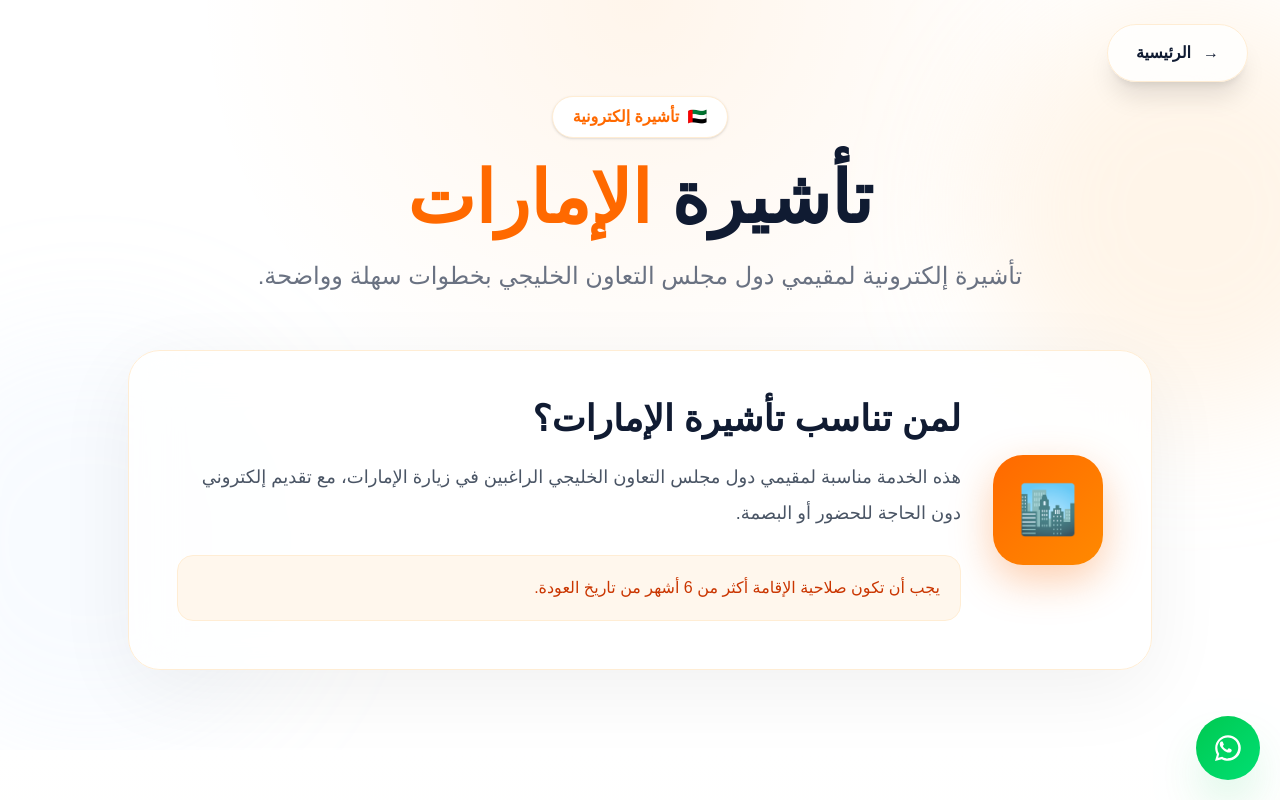
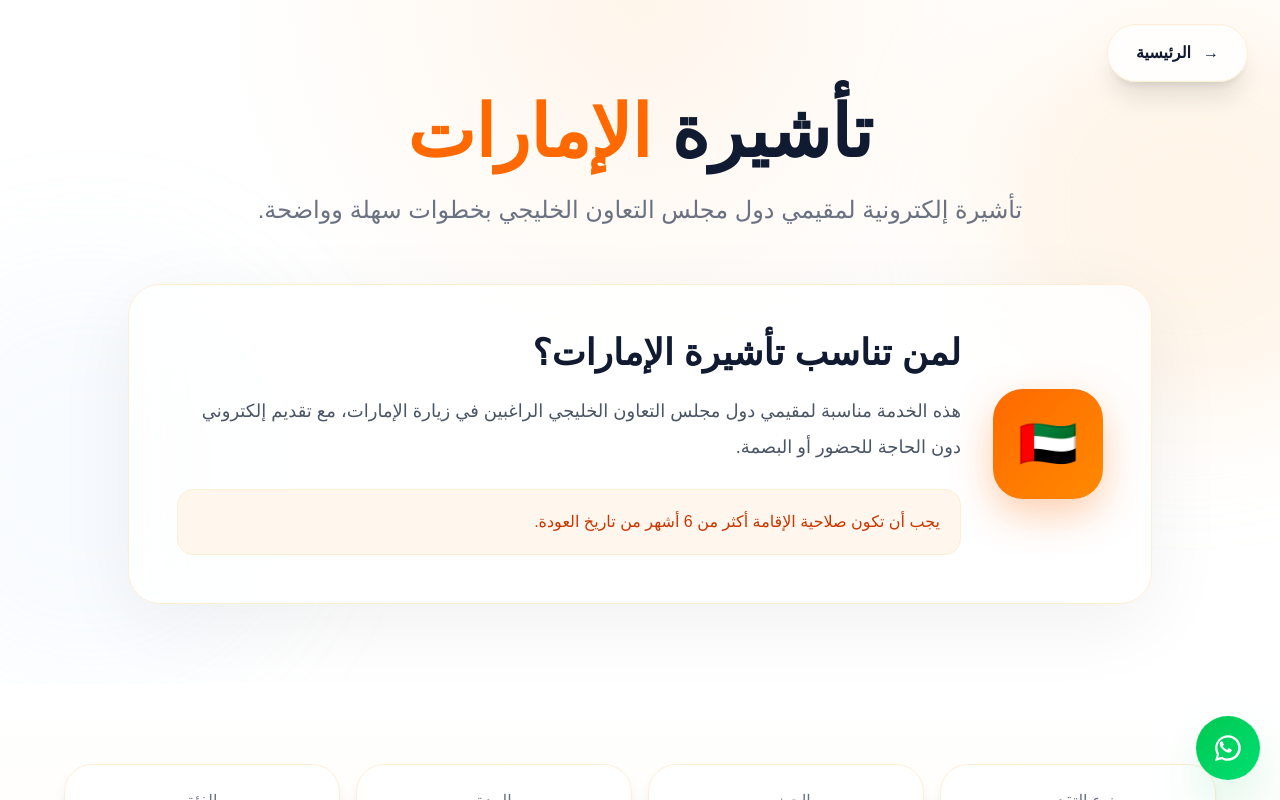
Before and after one commit to SaadAl-Harthi/visa-gate, a Next.js app: page /uae in a window 1280 px wide. Shown: the top 800 px of the page. Built offline with nearby package versions, Linux system fonts and the light colour scheme.

Commit message:
redesign uae visa page

```diff
--- a/app/uae/page.tsx
+++ b/app/uae/page.tsx
@@ -80,10 +80,7 @@ export default function UAEPage() {
         </a>
 
         <div className="relative z-10 mx-auto max-w-5xl text-center">
-          <div className="mb-6 inline-flex items-center gap-2 rounded-full border border-orange-100 bg-white px-5 py-2 font-bold text-orange-500 shadow-sm">
-            <span>🇦🇪</span>
-            تأشيرة إلكترونية
-          </div>
+
 
           <h1 className="mb-6 text-4xl font-black text-[#101b32] md:text-7xl">
             تأشيرة <span className="text-orange-500">الإمارات</span>
@@ -96,7 +93,7 @@ export default function UAEPage() {
           <div className="mx-auto mt-14 max-w-5xl rounded-[32px] border border-orange-100 bg-white/80 p-8 shadow-[0_20px_80px_rgba(0,0,0,0.06)] backdrop-blur-xl md:p-12">
             <div className="flex flex-col items-center gap-8 md:flex-row">
               <div className="flex h-[110px] min-w-[110px] items-center justify-center rounded-[30px] bg-gradient-to-br from-orange-500 to-orange-400 text-5xl shadow-[0_15px_40px_rgba(249,115,22,0.35)]">
-                🏙️
+                🇦🇪
               </div>
 
               <div className="flex-1 text-center md:text-right">
```
